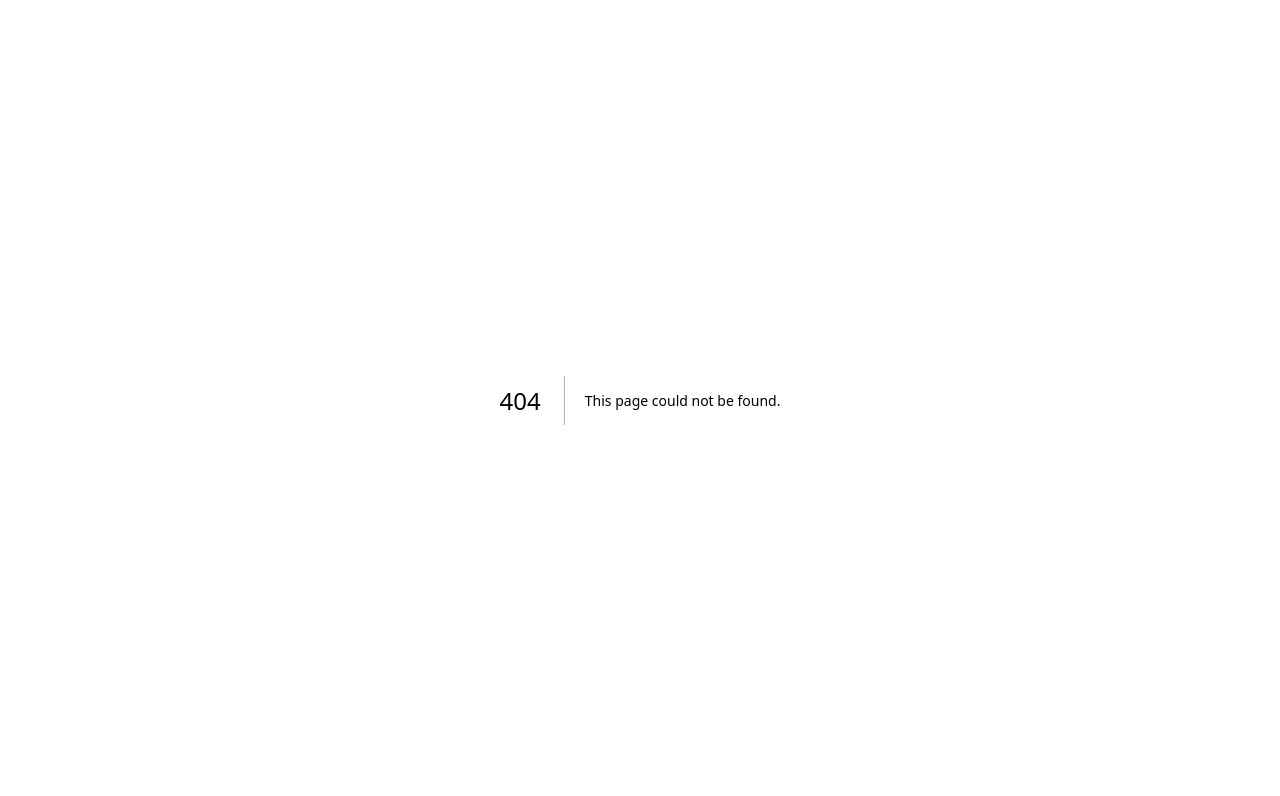
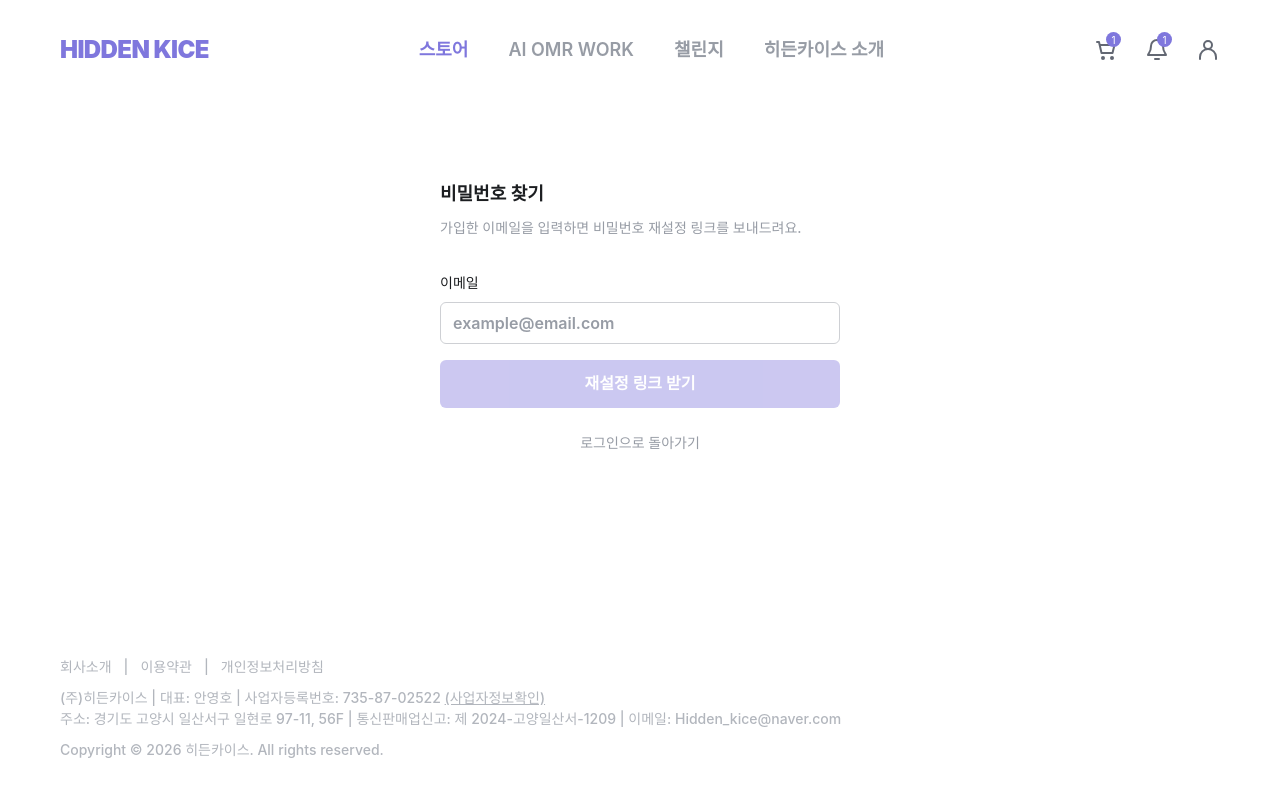
Before and after one commit to HongHyunKi/textbook-store, a Next.js app: page /forgot-password in a window 1280 px wide. Before the commit this address had no page. Shown: the top 796 px of the page. Built offline with nearby package versions, Linux system fonts and the light colour scheme; a web font is replaced by a local one.

Commit message:
chore: 비밀번호 찾기 샘플 페이지 추가 (UI only)

```diff
--- /dev/null
+++ b/src/app/(auth)/forgot-password/page.tsx
@@ -0,0 +1,85 @@
+"use client";
+
+import Link from "next/link";
+import { useState, type FormEvent } from "react";
+import { Footer } from "@/shared/components/layout/Footer";
+import { Header } from "@/shared/components/layout/Header";
+
+// 화면 확인용 샘플. 실제 재설정 요청은 보내지 않는다.
+export default function ForgotPasswordPage() {
+  const [email, setEmail] = useState("");
+  const [isEmailValid, setIsEmailValid] = useState(false);
+  const [status, setStatus] = useState<"idle" | "loading" | "sent">("idle");
+
+  async function handleSubmit(event: FormEvent<HTMLFormElement>) {
+    event.preventDefault();
+    setStatus("loading");
+    // TODO: 비밀번호 재설정 요청 연동
+    await new Promise((resolve) => setTimeout(resolve, 1000));
+    setStatus("sent");
+  }
+
+  return (
+    <>
+      <Header />
+      <main className="flex flex-1 justify-center px-4 py-[80px]">
+        <div className="w-full max-w-[400px]">
+          {status === "sent" ? (
+            <div role="status" className="text-center">
+              <h1 className="text-body-lg text-text-dark">메일을 확인해 주세요</h1>
+              <p className="mt-2 text-body-sm text-text-secondary">
+                입력한 이메일로 재설정 안내를 보냈어요
+              </p>
+            </div>
+          ) : (
+            <>
+              <h1 className="text-body-lg text-text-dark">비밀번호 찾기</h1>
+              <p className="mt-2 text-body-sm text-text-secondary">
+                가입한 이메일을 입력하면 비밀번호 재설정 링크를 보내드려요.
+              </p>
+              <form onSubmit={handleSubmit} noValidate className="mt-8 flex flex-col gap-4">
+                <div>
+                  <label htmlFor="forgot-password-email" className="text-body-sm text-text-dark">
+                    이메일
+                  </label>
+                  <input
+                    id="forgot-password-email"
+                    type="email"
+                    required
+                    autoComplete="email"
+                    value={email}
+                    onChange={(event) => {
+                      setEmail(event.target.value);
+                      setIsEmailValid(event.target.validity.valid);
+                    }}
+                    placeholder="example@email.com"
+                    className="mt-2 h-[42px] w-full rounded-base border border-border-secondary px-3 text-body text-text-dark placeholder:text-text-secondary"
+                  />
+                  {email && !isEmailValid && (
+                    <p className="mt-1 text-body-sm text-discount-alternate">
+                      이메일 형식이 올바르지 않아요.
+                    </p>
+                  )}
+                </div>
+                <button
+                  type="submit"
+                  disabled={!isEmailValid || status === "loading"}
+                  className="h-[48px] rounded-base bg-primary text-body text-background disabled:opacity-40"
+                >
+                  {status === "loading" ? "보내는 중..." : "재설정 링크 받기"}
+                </button>
+              </form>
+            </>
+          )}
+          <Link
+            href="/"
+            className="mt-6 block text-center text-body-sm text-text-secondary hover:text-text-dark"
+          >
+            로그인으로 돌아가기
+          </Link>
+        </div>
+      </main>
+      <Footer />
+    </>
+  );
+}
```
